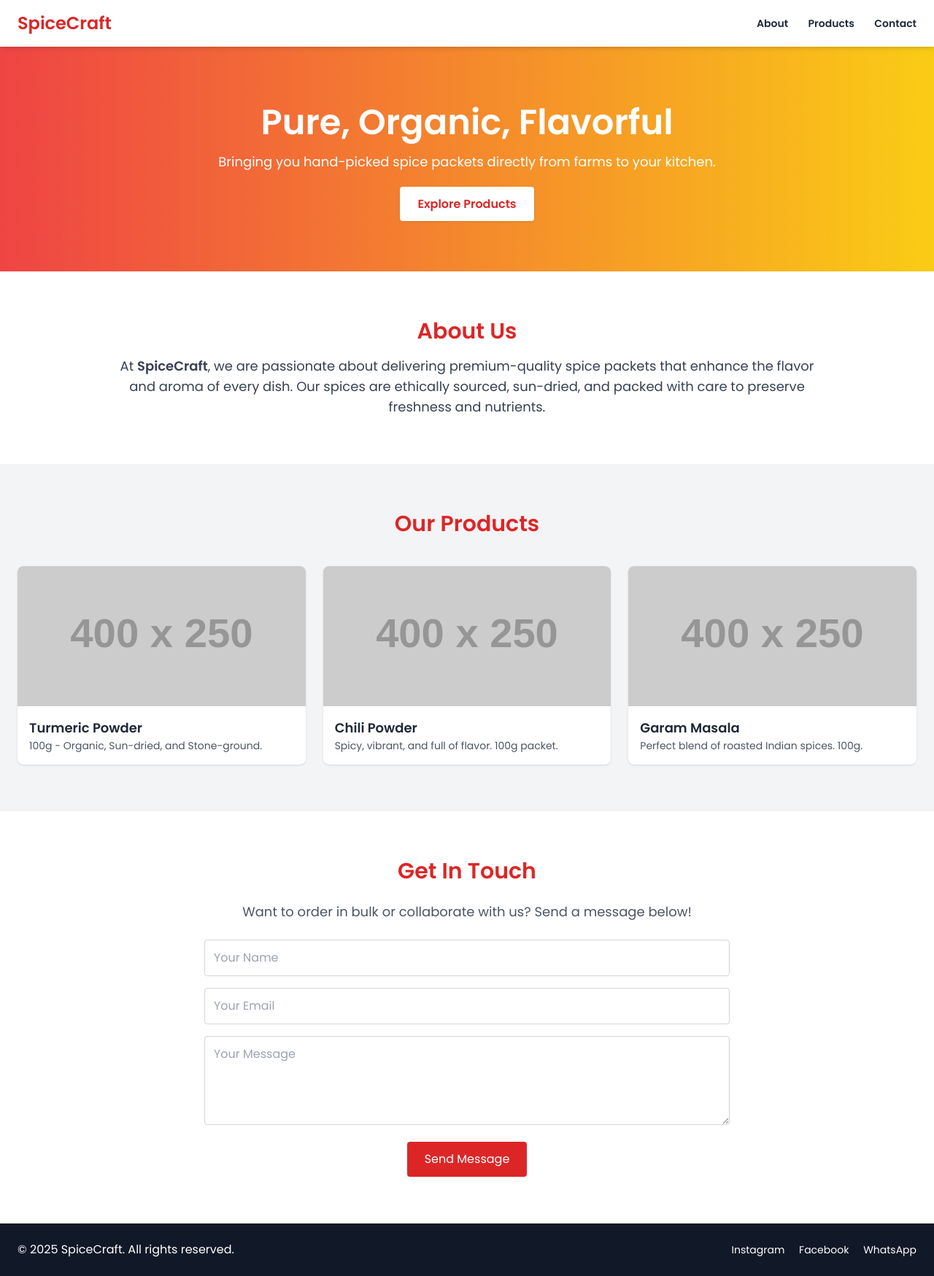
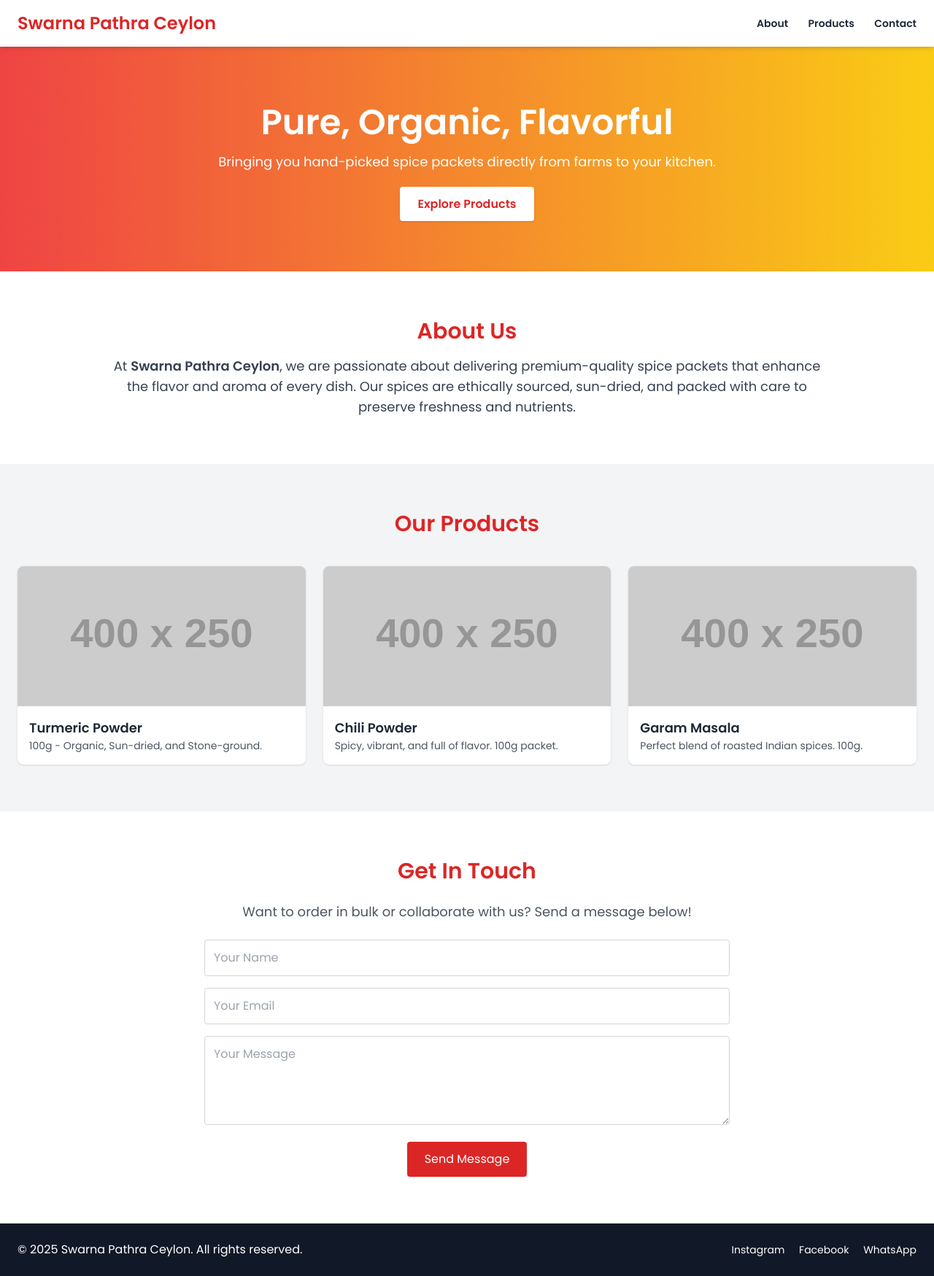
Before and after one commit to Sindupa69/SwarnaPathraCeylon, a plain HTML site: page index.html in a window 1280 px wide. Shown: the whole page at 73% size. Drawn offline with nearby package versions, Linux system fonts and the light colour scheme; placeholder pictures from the web are drawn by us.

Commit message:
Update index.html

```diff
--- a/index.html
+++ b/index.html
@@ -3,7 +3,7 @@
 <head>
   <meta charset="UTF-8" />
   <meta name="viewport" content="width=device-width, initial-scale=1.0" />
-  <title>SpiceCraft - Pure & Authentic Spices</title>
+  <title>Swarna Pathra Ceylon - Pure & Authentic Spices</title>
 
   <!-- Tailwind CSS via CDN -->
   <script src="https://cdn.tailwindcss.com"></script>
@@ -21,7 +21,7 @@
   <!-- Navbar -->
   <header class="bg-white shadow-md sticky top-0 z-50">
     <div class="max-w-7xl mx-auto px-6 py-4 flex justify-between items-center">
-      <h1 class="text-2xl font-bold text-red-600">SpiceCraft</h1>
+      <h1 class="text-2xl font-bold text-red-600">Swarna Pathra Ceylon</h1>
       <nav class="space-x-6 text-sm font-semibold">
         <a href="#about" class="hover:text-red-500">About</a>
         <a href="#products" class="hover:text-red-500">Products</a>
@@ -43,7 +43,7 @@
   <section id="about" class="py-16 bg-white">
     <div class="max-w-5xl mx-auto px-6 text-center">
       <h3 class="text-3xl font-bold mb-4 text-red-600">About Us</h3>
-      <p class="text-gray-700 text-lg">At <strong>SpiceCraft</strong>, we are passionate about delivering premium-quality spice packets that enhance the flavor and aroma of every dish. Our spices are ethically sourced, sun-dried, and packed with care to preserve freshness and nutrients.</p>
+      <p class="text-gray-700 text-lg">At <strong>Swarna Pathra Ceylon</strong>, we are passionate about delivering premium-quality spice packets that enhance the flavor and aroma of every dish. Our spices are ethically sourced, sun-dried, and packed with care to preserve freshness and nutrients.</p>
     </div>
   </section>
 
@@ -97,7 +97,7 @@
   <!-- Footer -->
   <footer class="bg-gray-900 text-white py-6">
     <div class="max-w-7xl mx-auto px-6 flex flex-col sm:flex-row justify-between items-center gap-4">
-      <p>&copy; 2025 SpiceCraft. All rights reserved.</p>
+      <p>&copy; 2025 Swarna Pathra Ceylon. All rights reserved.</p>
       <div class="space-x-4 text-sm">
         <a href="#" class="hover:text-red-400">Instagram</a>
         <a href="#" class="hover:text-red-400">Facebook</a>
@@ -110,7 +110,7 @@
   <script>
     document.getElementById('contactForm').addEventListener('submit', function(e) {
       e.preventDefault();
-      alert('Thanks for contacting SpiceCraft! We will get back to you shortly.');
+      alert('Thanks for contacting Swarna Pathra Ceylon! We will get back to you shortly.');
       this.reset();
     });
   </script>
```
